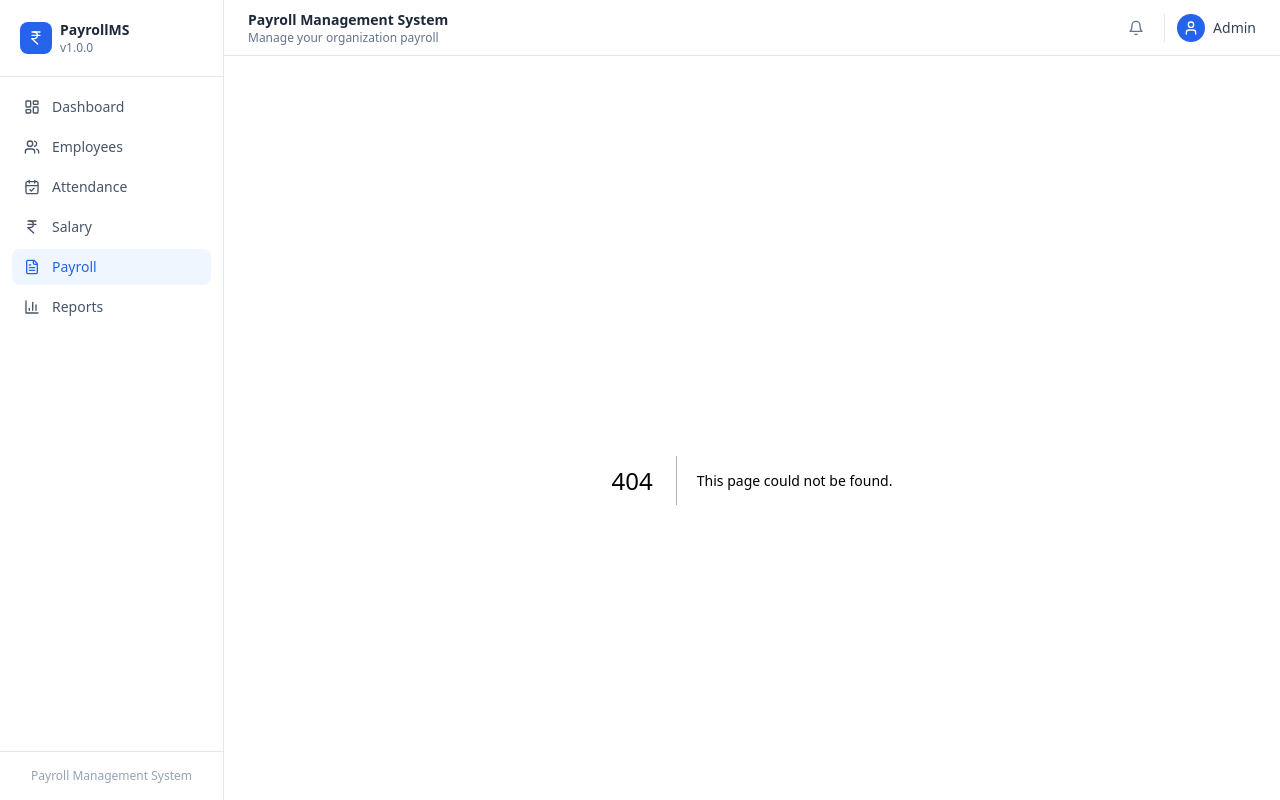
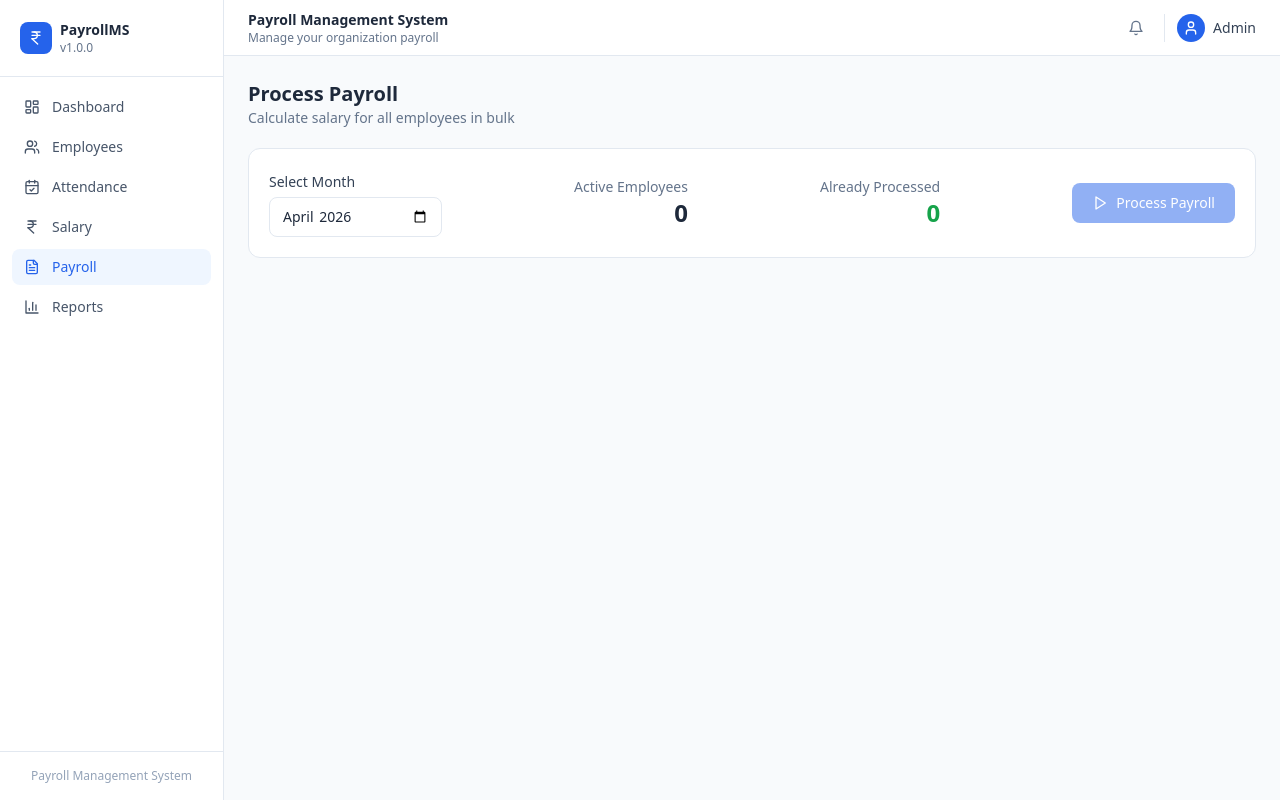
Before and after one commit to sohamukute/payroll-system, a Next.js app in the folder frontend/: page /payroll in a window 1280 px wide. Before the commit this address had no page. Built offline with nearby package versions, Linux system fonts and the light colour scheme.

Commit message:
added payroll processing page

```diff
--- /dev/null
+++ b/frontend/app/payroll/page.tsx
@@ -0,0 +1,141 @@
+'use client';
+import { useEffect, useState } from 'react';
+import { getEmployees, getSalariesForMonth, calculateAndSaveSalary, getAttendanceForMonth } from '@/lib/store';
+import { Employee, Salary } from '@/lib/types';
+import { formatCurrency, getCurrentMonth } from '@/lib/utils';
+import { Play, CheckCircle, AlertCircle } from 'lucide-react';
+
+interface ProcessResult {
+  emp: Employee;
+  status: 'ok' | 'skip' | 'error';
+  message: string;
+  salary?: Salary;
+}
+
+export default function PayrollPage() {
+  const [month, setMonth] = useState(getCurrentMonth());
+  const [employees, setEmployees] = useState<Employee[]>([]);
+  const [results, setResults] = useState<ProcessResult[]>([]);
+  const [processing, setProcessing] = useState(false);
+  const [done, setDone] = useState(false);
+
+  useEffect(() => {
+    setEmployees(getEmployees().filter(e => e.status === 'ACTIVE'));
+    setResults([]);
+    setDone(false);
+  }, [month]);
+
+  async function handleProcess() {
+    setProcessing(true);
+    setResults([]);
+    setDone(false);
+    const out: ProcessResult[] = [];
+
+    for (const emp of employees) {
+      await new Promise(r => setTimeout(r, 100));
+      const att = getAttendanceForMonth(emp.id, month);
+      if (att.length === 0) {
+        out.push({ emp, status: 'skip', message: 'No attendance records' });
+        setResults([...out]);
+        continue;
+      }
+      try {
+        const sal = calculateAndSaveSalary(emp, month);
+        out.push({ emp, status: 'ok', message: `Net: ${formatCurrency(sal.netSalary)}`, salary: sal });
+      } catch (err: unknown) {
+        out.push({ emp, status: 'error', message: err instanceof Error ? err.message : 'Error' });
+      }
+      setResults([...out]);
+    }
+
+    setProcessing(false);
+    setDone(true);
+  }
+
+  const processed = results.filter(r => r.status === 'ok');
+  const totalPayroll = processed.reduce((s, r) => s + (r.salary?.netSalary ?? 0), 0);
+
+  const salariesForMonth = getSalariesForMonth(month);
+  const alreadyProcessed = salariesForMonth.length;
+
+  return (
+    <div className="space-y-5">
+      <div>
+        <h2 className="text-xl font-bold text-slate-800">Process Payroll</h2>
+        <p className="text-sm text-slate-500">Calculate salary for all employees in bulk</p>
+      </div>
+
+      <div className="bg-white rounded-xl border border-slate-200 p-5">
+        <div className="flex items-center justify-between">
+          <div className="space-y-1">
+            <label className="text-sm font-medium text-slate-700">Select Month</label>
+            <input type="month" value={month} onChange={e => setMonth(e.target.value)}
+              className="block px-3 py-2 text-sm border border-slate-200 rounded-lg focus:outline-none focus:ring-2 focus:ring-blue-500" />
+          </div>
+          <div className="text-right">
+            <p className="text-sm text-slate-500">Active Employees</p>
+            <p className="text-2xl font-bold text-slate-800">{employees.length}</p>
+          </div>
+          <div className="text-right">
+            <p className="text-sm text-slate-500">Already Processed</p>
+            <p className="text-2xl font-bold text-green-600">{alreadyProcessed}</p>
+          </div>
+          <button
+            onClick={handleProcess}
+            disabled={processing || employees.length === 0}
+            className="flex items-center gap-2 px-5 py-2.5 bg-blue-600 text-white text-sm rounded-lg hover:bg-blue-700 font-medium disabled:opacity-50 disabled:cursor-not-allowed">
+            <Play className="w-4 h-4" />
+            {processing ? 'Processing...' : 'Process Payroll'}
+          </button>
+        </div>
+      </div>
+
+      {results.length > 0 && (
+        <div className="bg-white rounded-xl border border-slate-200 overflow-hidden">
+          <div className="px-5 py-4 border-b border-slate-100">
+            <h3 className="text-sm font-semibold text-slate-800">Processing Results</h3>
+          </div>
+          <div className="divide-y divide-slate-50">
+            {results.map(r => (
+              <div key={r.emp.id} className="flex items-center justify-between px-5 py-3">
+                <div className="flex items-center gap-3">
+                  {r.status === 'ok' && <CheckCircle className="w-4 h-4 text-green-500" />}
+                  {r.status === 'skip' && <AlertCircle className="w-4 h-4 text-yellow-500" />}
+                  {r.status === 'error' && <AlertCircle className="w-4 h-4 text-red-500" />}
+                  <div>
+                    <p className="text-sm font-medium text-slate-800">{r.emp.firstName} {r.emp.lastName}</p>
+                    <p className="text-xs text-slate-500">{r.emp.department}</p>
+                  </div>
+                </div>
+                <span className={`text-sm ${
+                  r.status === 'ok' ? 'text-green-600 font-medium' :
+                  r.status === 'skip' ? 'text-yellow-600' : 'text-red-600'
+                }`}>{r.message}</span>
+              </div>
+            ))}
+          </div>
+        </div>
+      )}
+
+      {done && (
+        <div className="bg-blue-50 rounded-xl border border-blue-200 p-5">
+          <h3 className="text-sm font-semibold text-slate-800 mb-3">Summary — {month}</h3>
+          <div className="grid grid-cols-3 gap-4">
+            <div className="text-center">
+              <p className="text-2xl font-bold text-green-600">{processed.length}</p>
+              <p className="text-xs text-slate-500">Processed</p>
+            </div>
+            <div className="text-center">
+              <p className="text-2xl font-bold text-yellow-600">{results.filter(r => r.status === 'skip').length}</p>
+              <p className="text-xs text-slate-500">Skipped</p>
+            </div>
+            <div className="text-center">
+              <p className="text-2xl font-bold text-blue-600">{formatCurrency(totalPayroll)}</p>
+              <p className="text-xs text-slate-500">Total Payroll</p>
+            </div>
+          </div>
+        </div>
+      )}
+    </div>
+  );
+}
```
